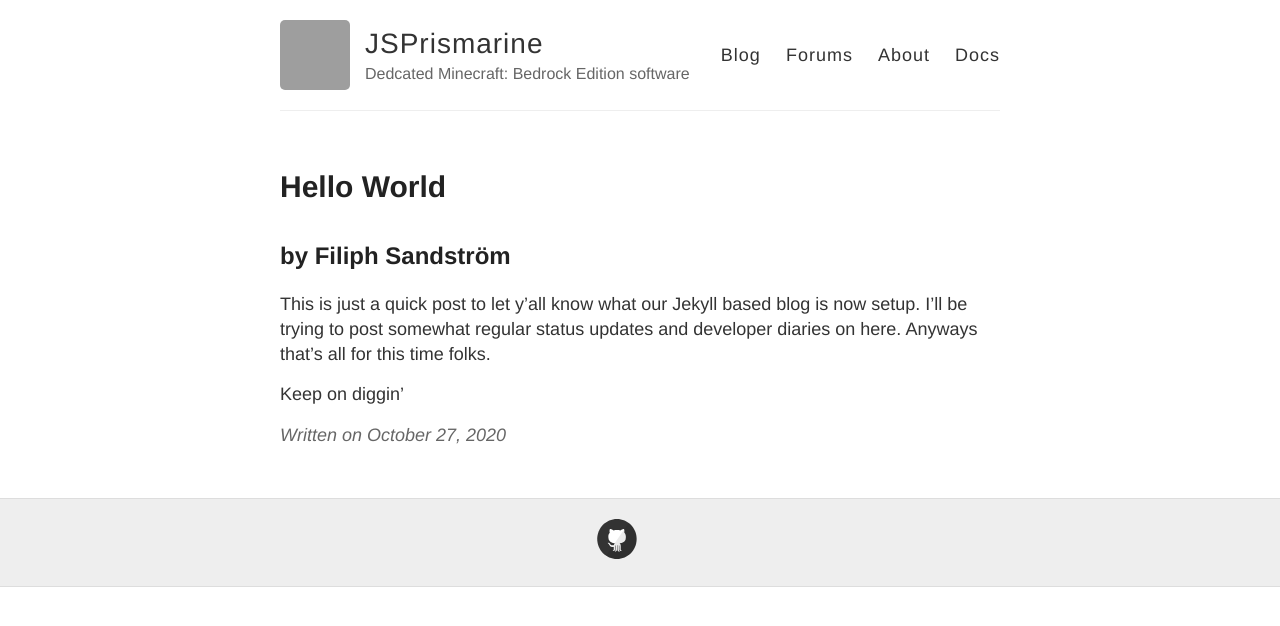
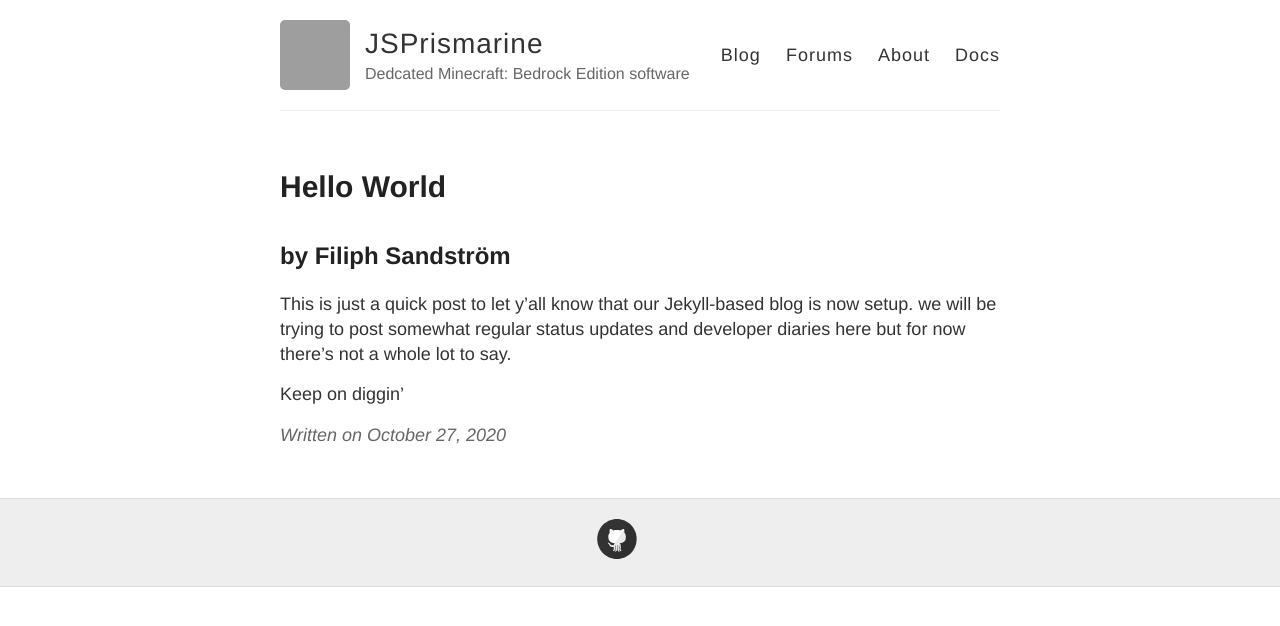
Before and after one commit to JSPrismarine/prismarine.dev, a Jekyll site: the page built from _posts/2020-10-27-Hello-World.md, in a window 1280 px wide. Shown: the top 626 px of the page. Built offline with Jekyll 4.4.1, drawn with Linux system fonts in a browser that asks for light colours; grey boxes are pictures that could not be loaded.

Commit message:
Update 2020-10-27-Hello-World.md

```diff
--- a/_posts/2020-10-27-Hello-World.md
+++ b/_posts/2020-10-27-Hello-World.md
@@ -4,6 +4,6 @@ title: Hello World
 author: Filiph Sandström
 ---
 
-This is just a quick post to let y'all know what our Jekyll based blog is now setup. I'll be trying to post somewhat regular status updates and developer diaries on here. Anyways that's all for this time folks.
+This is just a quick post to let y'all know that our Jekyll-based blog is now setup. we will be trying to post somewhat regular status updates and developer diaries  here but for now there's not a whole lot to say.
 
 Keep on diggin'
```
